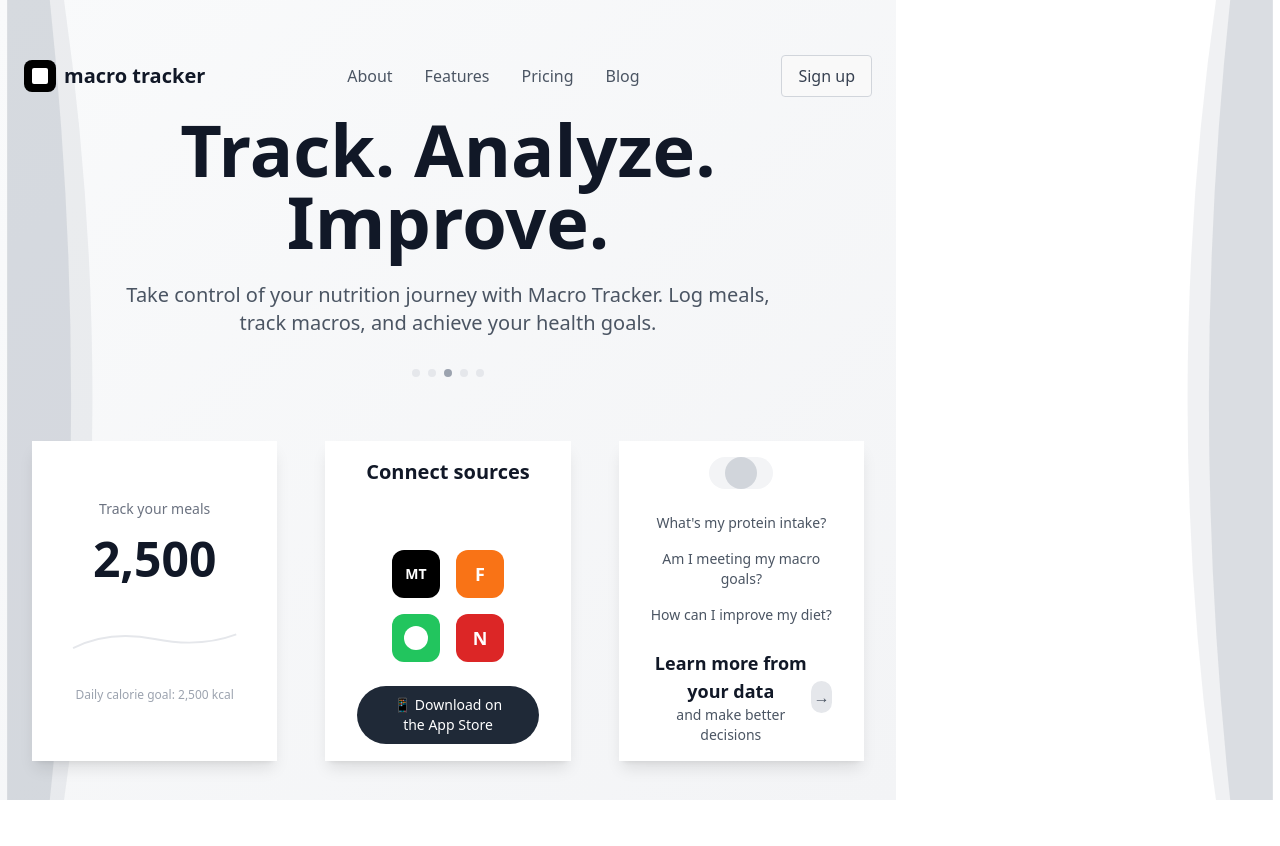
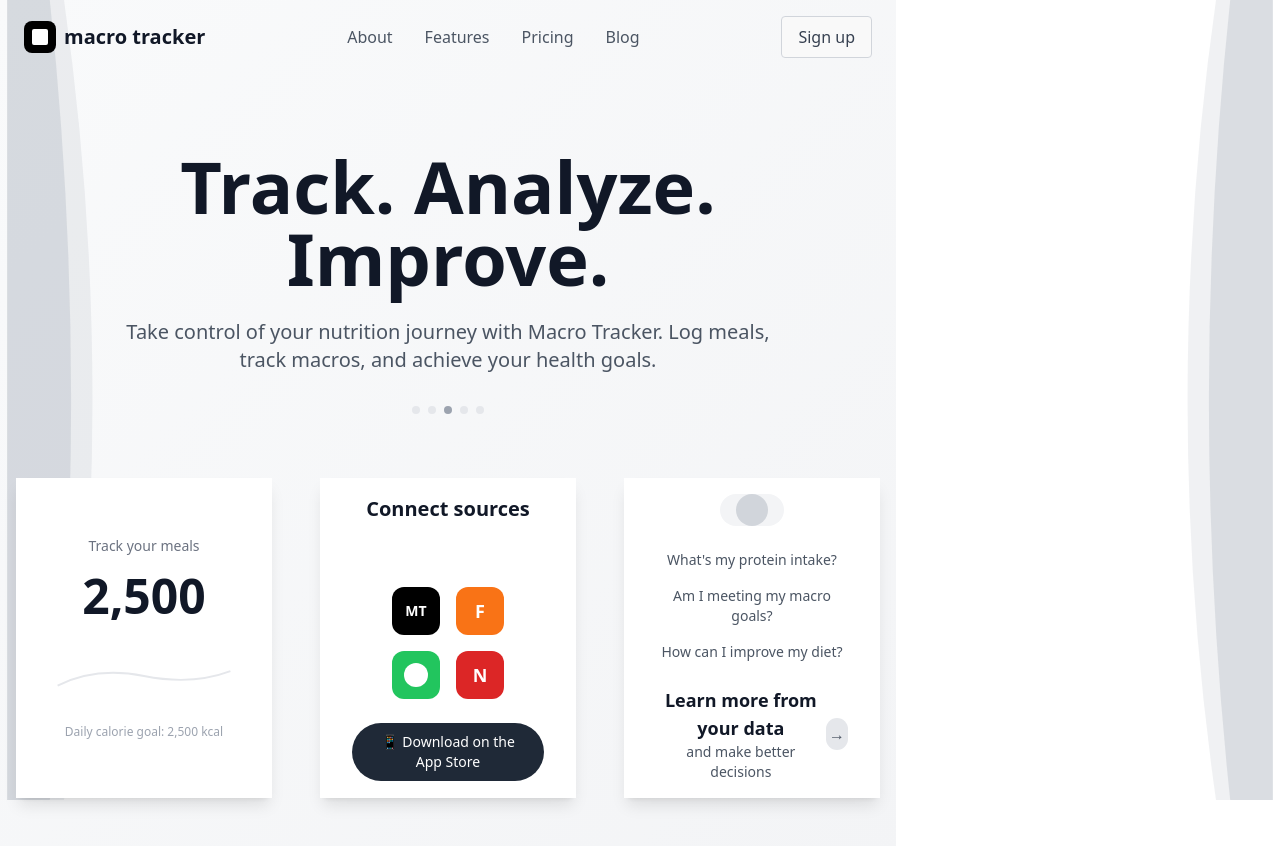
Before and after one commit to Hernerdez/macro_tracker, a React (Vite) app in the folder macro-tracker-frontend/: page / in a window 1280 px wide. Shown: the top 846 px of the page. Before the commit the page ends 800 px from the top, so only its background shows below. Built offline with nearby package versions, Linux system fonts and the light colour scheme.

Commit message:
centering

```diff
--- a/macro-tracker-frontend/src/LandingPage.tsx
+++ b/macro-tracker-frontend/src/LandingPage.tsx
@@ -35,10 +35,8 @@ const LandingPage: React.FC = () => {
         </div>
       </div>
 
-      {/* Centered Content */}
-      <div className="relative z-10 flex flex-col items-center justify-center w-full min-h-screen">
       {/* Header */}
-        <header className="w-full max-w-4xl px-6 py-4 mx-auto">
+      <header className="relative z-10 w-full px-6 py-4">
         <nav className="max-w-7xl mx-auto flex items-center justify-between">
           <div className="flex items-center space-x-2">
             <div className="w-8 h-8 bg-black rounded-lg flex items-center justify-center">
@@ -62,7 +60,7 @@ const LandingPage: React.FC = () => {
       </header>
 
       {/* Main Content */}
-        <main className="w-full max-w-4xl flex flex-col items-center justify-center mx-auto text-center px-4">
+      <main className="relative z-10 w-full flex flex-col items-center justify-center min-h-screen">
         <div className="max-w-4xl w-full mx-auto text-center px-4">
           {/* Hero Text */}
           <div className={`mb-16 transition-all duration-1000 ${showContent ? "opacity-100 translate-y-0" : "opacity-0 translate-y-8"}`}>
@@ -155,7 +153,6 @@ const LandingPage: React.FC = () => {
         </div>
       </main>
     </div>
-    </div>
   );
 };
 
```
Lines whose indentation alone changed are shown as unchanged.
